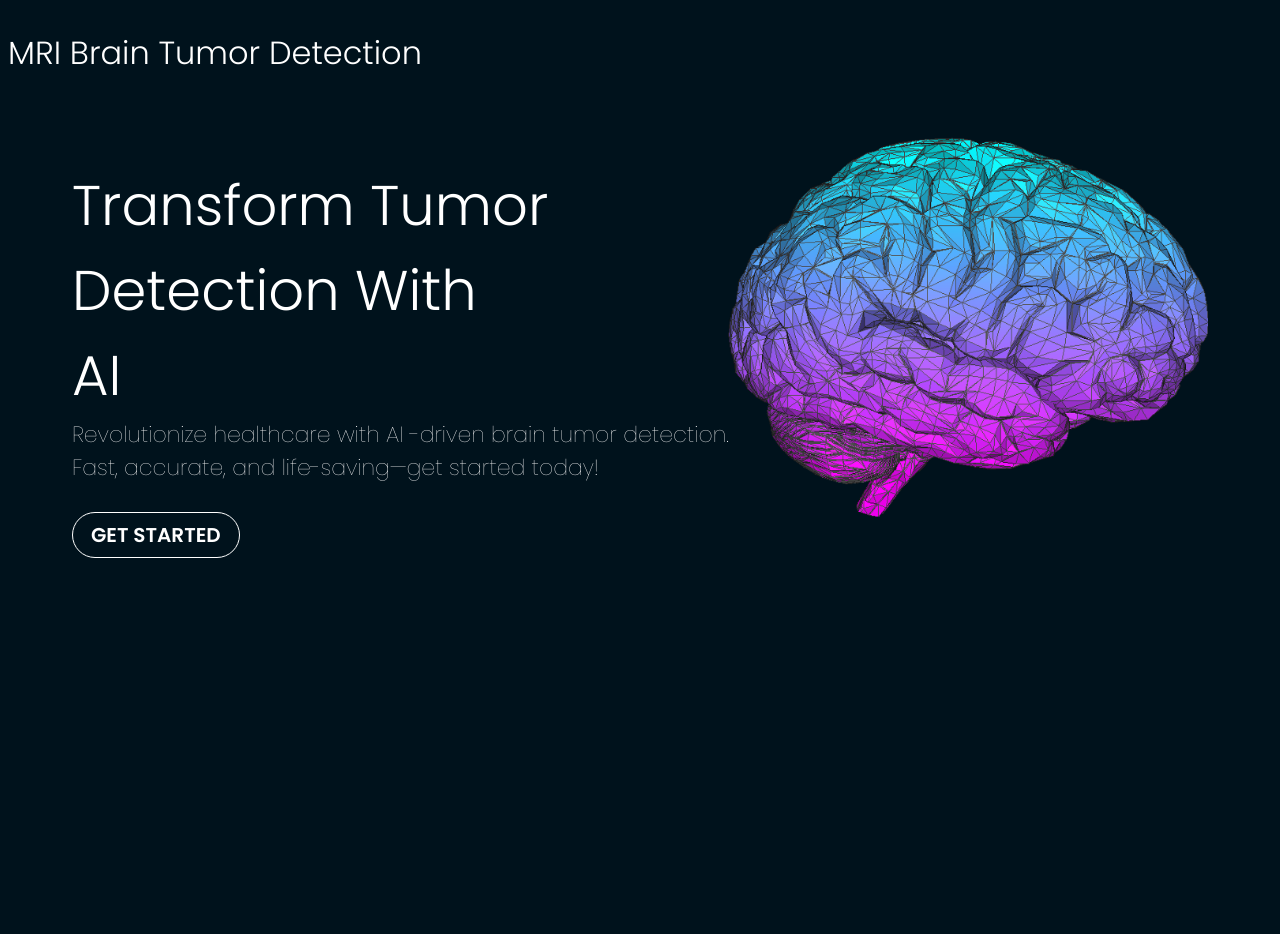
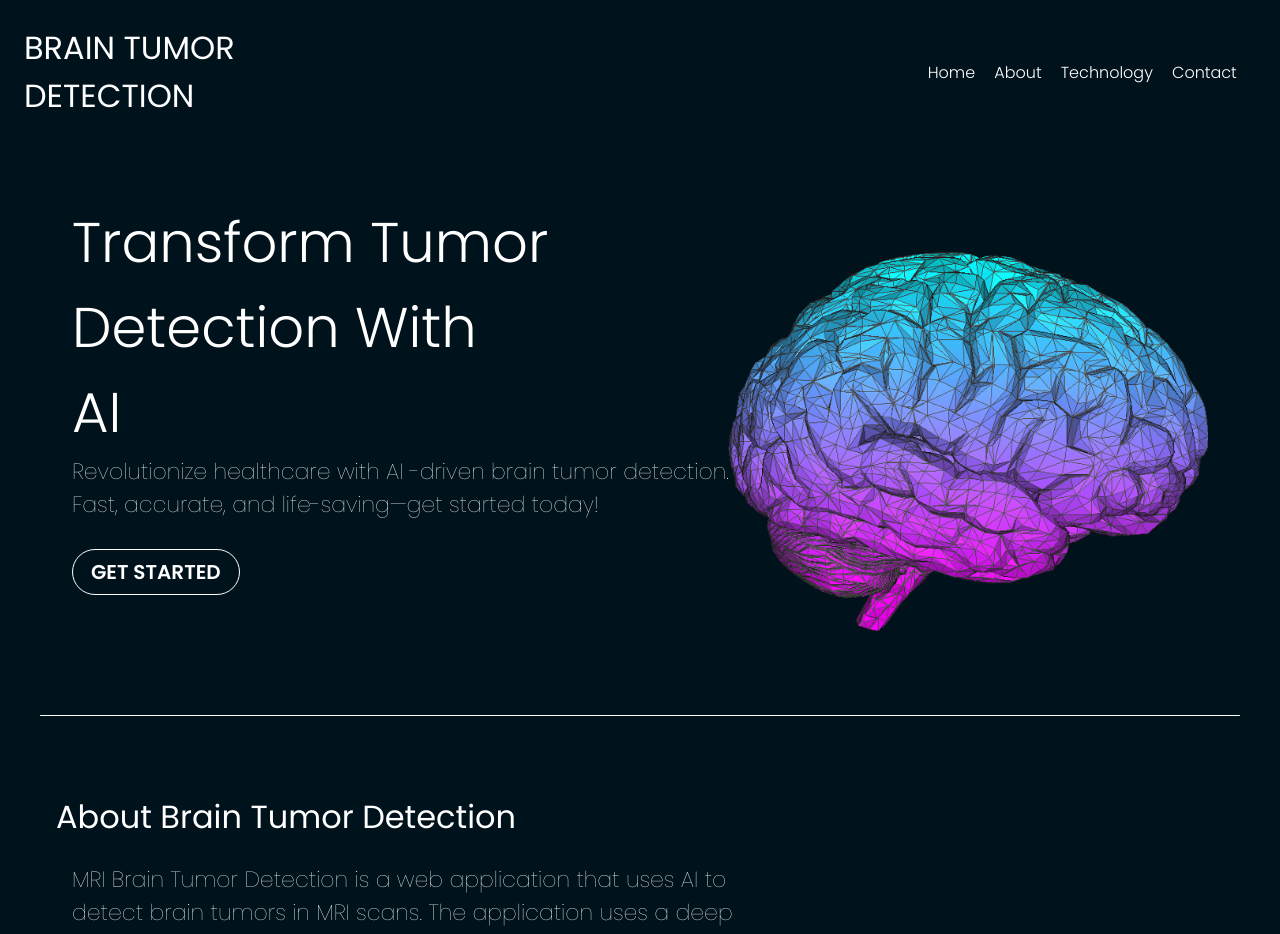
Before and after one commit to dead-shadow-7/brain-tumor-detection, a React (Vite) app in the folder frontend/: page / in a window 1280 px wide. Shown: the top 934 px of the page. Before the commit the page ends 800 px from the top, so only its background shows below. Built offline with nearby package versions, Linux system fonts and the light colour scheme; no server answers.

Commit message:
Added Navbar and pages (About, Contact, Technology) to the project

```diff
--- a/frontend/src/App.css
+++ b/frontend/src/App.css
@@ -2,9 +2,3 @@
 body {
   background-color: #00121c;
 }
-h1 {
-  color: #ffffff;
-  font-family: "Poppins", serif;
-  font-weight: 300;
-  font-style: normal;
-}
--- a/frontend/src/App.jsx
+++ b/frontend/src/App.jsx
@@ -3,10 +3,11 @@ import "./App.css";
 import { BrowserRouter as Router, Route, Routes } from "react-router-dom";
 import Home from "./pages/Home";
 import PredictionPage from "./pages/PredictionPage";
-
+import Navbar from "./components/NavBar";
 const App = () => {
   return (
     <div className="app">
+      <Navbar />
       <Router>
         <Routes>
           <Route path="/" element={<Home />} />
--- /dev/null
+++ b/frontend/src/components/HorizontalLine.jsx
@@ -0,0 +1,15 @@
+const HorizontalLine = ({ color }) => (
+  <hr
+    style={{
+      color: color,
+      backgroundColor: color,
+      height: 1,
+      width: "95%",
+      marginTop: "8rem",
+      borderRadius: "0.25rem",
+      border: "none",
+    }}
+  />
+);
+
+export default HorizontalLine;
--- /dev/null
+++ b/frontend/src/components/NavBar.jsx
@@ -0,0 +1,33 @@
+import React from "react";
+import "../styles/Navbar.css";
+
+const Navbar = () => {
+  return (
+    <nav className="navbar">
+      <div className="navbar-left">
+        <a href="/" className="logo">
+          BRAIN TUMOR DETECTION
+        </a>
+      </div>
+      <div className="navbar-center">
+        <ul className="nav-links">
+          <li>
+            <a href="/">Home</a>
+          </li>
+          <li>
+            <a href="/about">About</a>
+          </li>
+          <li>
+            <a href="/technology">Technology</a>
+          </li>
+          <li>
+            <a href="/contact">Contact</a>
+          </li>
+        </ul>
+      </div>
+      <div className="navbar-right"></div>
+    </nav>
+  );
+};
+
+export default Navbar;
--- /dev/null
+++ b/frontend/src/pages/About.jsx
@@ -0,0 +1,19 @@
+import React from "react";
+import "../styles/About.css";
+const About = () => {
+  return (
+    <div className="about">
+      <h1>About Brain Tumor Detection</h1>
+      <div className="description">
+        MRI Brain Tumor Detection is a web application that uses AI to detect
+        brain tumors in MRI scans. The application uses a deep learning model
+        that has been trained on a dataset of brain MRI images. The model is
+        able to accurately detect the presence of a tumor in an MRI scan and
+        provide information about the type of tumor detected. This application
+        aims to assist healthcare professionals in the diagnosis of brain tumors
+        and provide a fast and accurate tool for tumor detection.
+      </div>
+    </div>
+  );
+};
+export default About;
--- a/frontend/src/pages/Home.jsx
+++ b/frontend/src/pages/Home.jsx
@@ -1,11 +1,13 @@
 import React, { useState } from "react";
 import "../styles/Home.css";
 import GetStartedBtn from "../components/GetStartedBtn";
+import About from "./About";
 import brainimage from "../assets/brain.png";
+import HorizontalLine from "../components/HorizontalLine";
+
 const Home = () => {
   return (
     <div className="home">
-      <h1>MRI Brain Tumor Detection</h1>
       <div className="title">
         Transform Tumor Detection With <br />
         AI
@@ -16,6 +18,8 @@ const Home = () => {
         accurate, and life-saving—get started today!
       </div>
       <GetStartedBtn />
+      <HorizontalLine color="white" />
+      <About />
     </div>
   );
 };
--- a/frontend/src/pages/PredictionPage.jsx
+++ b/frontend/src/pages/PredictionPage.jsx
@@ -7,7 +7,6 @@ const PredictionPage = () => {
 
   return (
     <div className="prediction">
-      <h1>MRI Brain Tumor Detection</h1>
       <ImageUpload setPrediction={setPrediction} />
       {prediction && <PredictionResult prediction={prediction} />}
     </div>
--- /dev/null
+++ b/frontend/src/styles/About.css
@@ -0,0 +1,15 @@
+@import url("https://fonts.googleapis.com/css2?family=Poppins:ital,wght@0,100;0,200;0,300;0,400;0,500;0,600;0,700;0,800;0,900&display=swap");
+
+body {
+  color: #ffffff;
+  font-family: "Poppins", serif;
+}
+
+.about {
+  margin-top: 48px;
+}
+
+h1 {
+  margin-left: 48px;
+  font-weight: 400;
+}
--- a/frontend/src/styles/Home.css
+++ b/frontend/src/styles/Home.css
@@ -39,7 +39,7 @@ h1 {
 .home img {
   position: absolute;
   right: 64px;
-  top: 50%;
+  top: 25%;
   transform: translateY(-50%);
   width: 480px;
   margin-top: 48px;
--- /dev/null
+++ b/frontend/src/styles/NavBar.css
@@ -0,0 +1,59 @@
+.navbar {
+  display: flex;
+  justify-content: space-between;
+  align-items: center;
+  background-color: transparent;
+  color: #fff;
+  padding: 1rem;
+}
+
+.navbar-left .logo {
+  font-size: 32px;
+  font-weight: 400;
+  color: #fff;
+  text-decoration: none;
+}
+
+.navbar-center .nav-links {
+  list-style-type: none;
+  font-weight: 300;
+  display: flex;
+  margin-left: 0;
+  padding: 0;
+}
+
+.navbar-center .nav-links li {
+  margin-right: 1.2rem;
+}
+
+.navbar-center .nav-links a {
+  color: #fff;
+  text-decoration: none;
+  cursor: pointer;
+  transition: 0.4s;
+  position: relative;
+  padding-bottom: 2px;
+}
+
+.navbar-center .nav-links a::after {
+  content: "";
+  position: absolute;
+  height: 1px;
+  width: 0;
+  left: 0;
+  bottom: 0;
+  background-color: #fff;
+  transition: width 0.3s ease;
+}
+
+.navbar-center .nav-links a:hover::after {
+  width: 100%;
+}
+
+.navbar-right {
+  display: flex;
+  align-items: center;
+}
+.navbar-center {
+  margin-left: 45%;
+}
```
Also changed, not shown: frontend/src/pages/Contact.jsx (added, +10 -0 lines), frontend/src/pages/Technology.jsx (added, +12 -0 lines).
